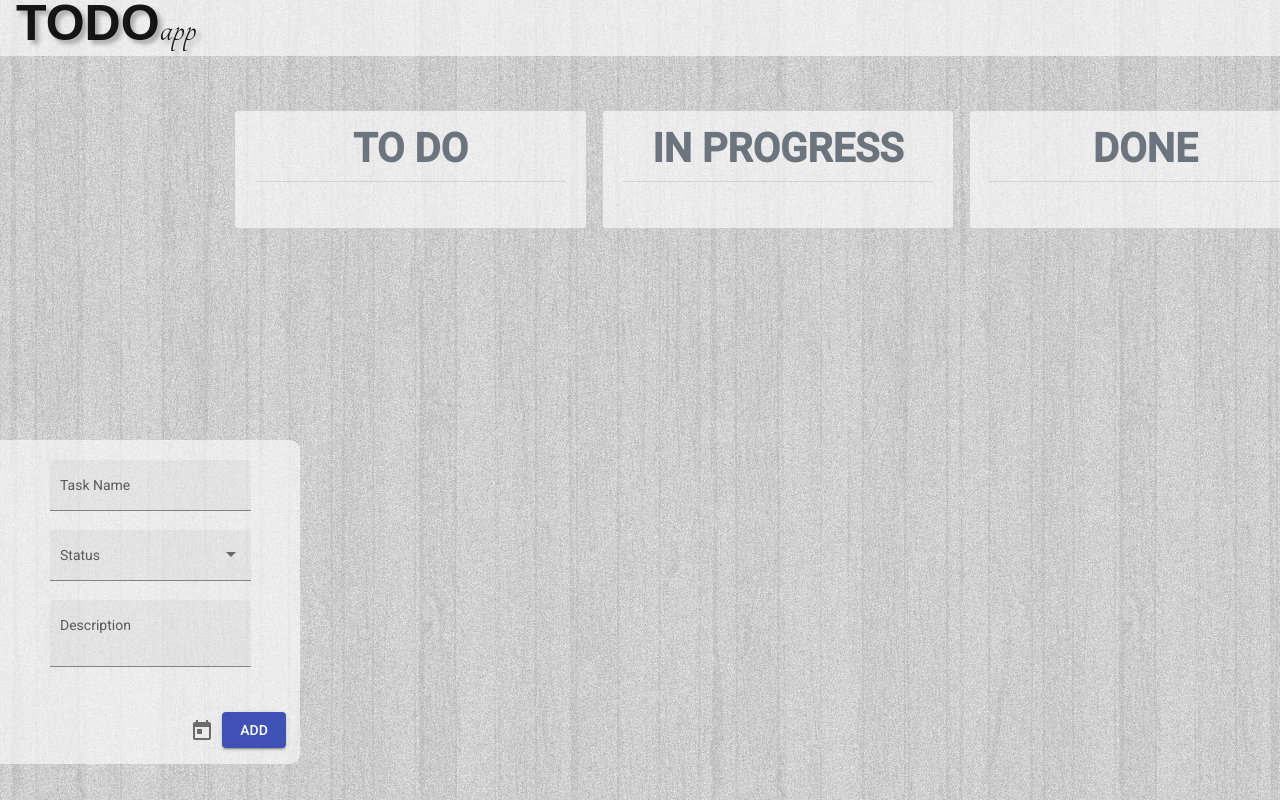
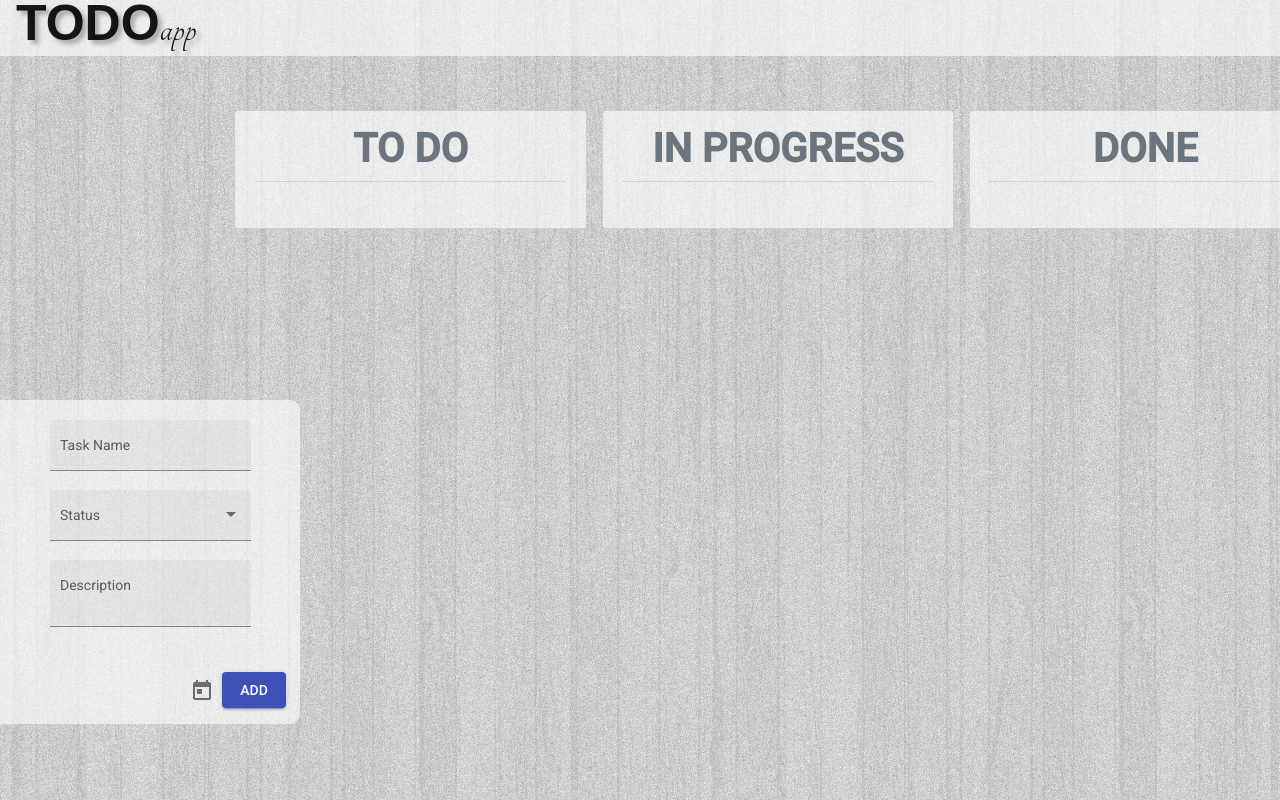
Before and after one commit to sabriezz/MyTodoApp, an Angular app: page / in a window 1280 px wide. Shown: the top 800 px of the page. Built offline with nearby package versions, Linux system fonts and the light colour scheme.

Commit message:
Added: Expansion Panel, Bug Fixed.

```diff
--- a/src/app/input/input.component.scss
+++ b/src/app/input/input.component.scss
@@ -1,7 +1,7 @@
 
 .input{
   position: absolute;
-  top: 55%;
+  top: 50%;
   background: rgba(white,0.6);
   width: 300px;
   //border: 2px solid #289DEA;
--- a/src/app/tasks/tasks.component.html
+++ b/src/app/tasks/tasks.component.html
@@ -64,7 +64,7 @@
                   <p *ngIf="item.taskDescription!=0">{{item.taskDescription}}</p>
                   <div style="text-align: center">
                     <a class="btn btn-xs btn-warning"><span class="glyphicon glyphicon-eye-open"></span></a>
-                    <a class="btn btn-xs btn-danger" (click)="delete(i,0)"><span class="glyphicon glyphicon-eye-open"></span></a>
+                    <a class="btn btn-xs btn-danger" (click)="delete(i,1)"><span class="glyphicon glyphicon-eye-open"></span></a>
                   </div>
                 </mat-expansion-panel>
               </div>
@@ -101,7 +101,7 @@
                   <p *ngIf="item.taskDescription!=0">{{item.taskDescription}}</p>
                   <div style="text-align: center">
                     <a class="btn btn-xs btn-warning"><span class="glyphicon glyphicon-eye-open"></span></a>
-                    <a class="btn btn-xs btn-danger" (click)="delete(i,0)"><span class="glyphicon glyphicon-eye-open"></span></a>
+                    <a class="btn btn-xs btn-danger" (click)="delete(i,2)"><span class="glyphicon glyphicon-eye-open"></span></a>
                   </div>
                 </mat-expansion-panel>
               </div>
```
